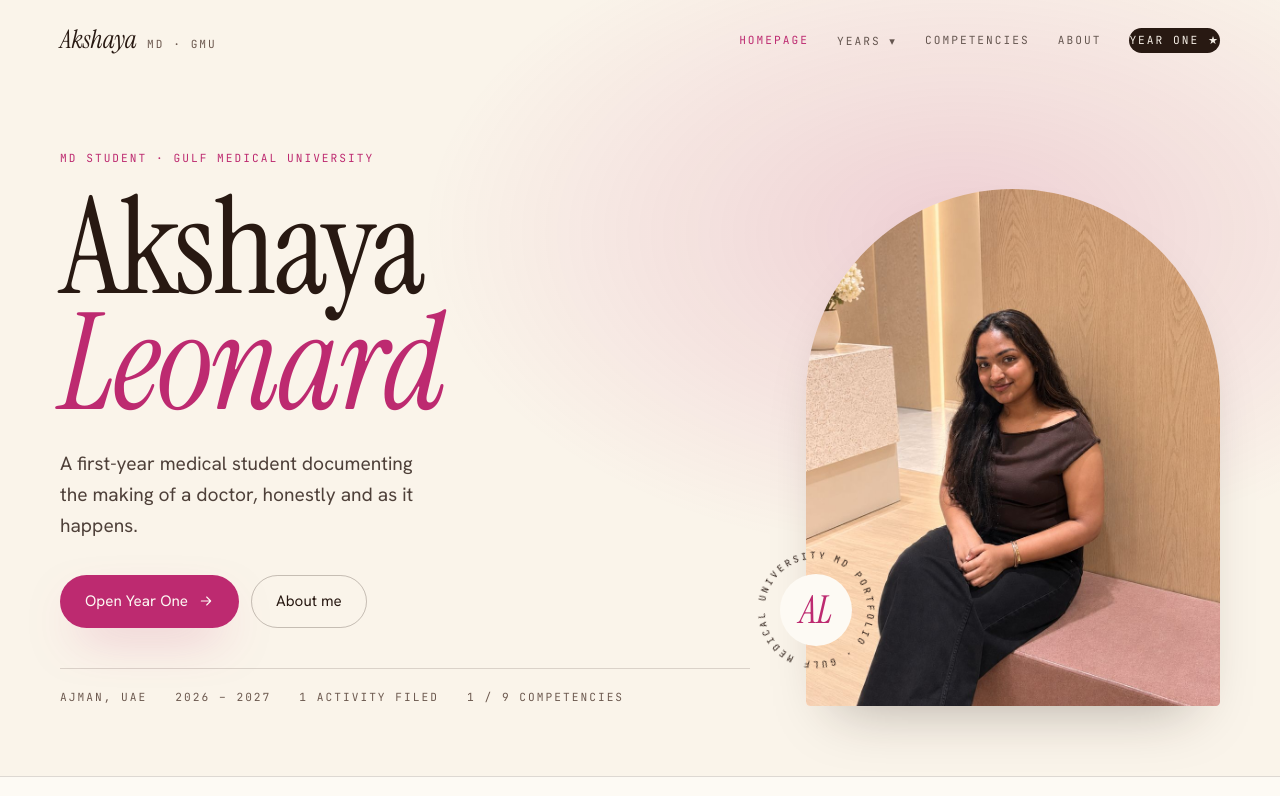
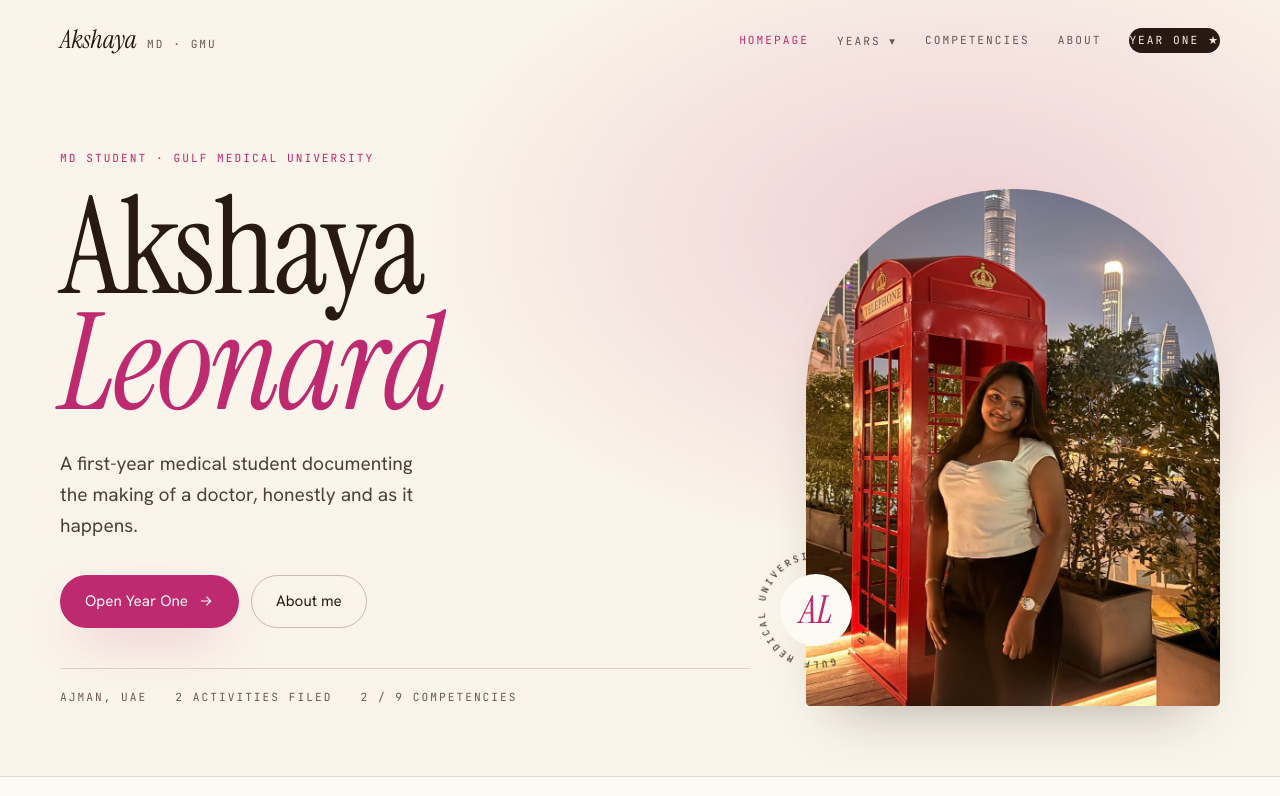
Before and after one commit to akshayaleonard/akshayaleonard.github.io, a plain HTML site: page index.html in a window 1280 px wide. Shown: the top 796 px of the page. Drawn offline with Linux system fonts and the light colour scheme.

Commit message:
Add HAYAT Program, new photos; tidy homepage and evidence labels
Co-Authored-By: Claude Opus 5.5 <noreply@anthropic.com>
Claude-Session: https://claude.ai/code/session_016U7jUmg84nrgzTLdzz9V8j

```diff
--- a/content/activities.json
+++ b/content/activities.json
@@ -8,7 +8,7 @@
     "location": "College of Medicine, Gulf Medical University, Ajman",
     "role": "Organizing team member: event banner design, photography and timing the plank competition",
     "featured": true,
-    "cover": "/uploads/world-anatomy-day-team.jpg",
+    "cover": "/uploads/world-anatomy-day-banner.jpg",
     "description": "Gulf Medical University's College of Medicine marked World Anatomy Day on its campus in Ajman on 15 October 2026. The day was dedicated to Andreas Vesalius, the father of modern anatomy, and the year 2026 had the theme of “Anatomy for All”.\n\nAs part of a team of eight, I helped organize the event, which welcomed visiting high school students. Our main activity was a plank competition. High school students held a plank for as long as they could, and the student who held it the longest won. As they played, my team members explained the muscles involved in holding the plank to the students using an abdominal model.\n\nI designed the event banner, took photographs of the competition, and timed the participants. The plank competition demonstrated creativity, by turning an anatomy concept into a fun interactive game that students could understand and enjoy. This was also my first experience coordinating an event at the university and with high school students.",
     "takeaway": "Anatomy becomes unforgettable the moment you make it something people can feel.",
     "gibbs": {
@@ -22,28 +22,68 @@
     "evidence": [
       {
         "title": "Certificate of Appreciation: World Anatomy Day",
-        "issuer": "College of Medicine, Gulf Medical University",
-        "date": "15 October 2026",
-        "note": "Awarded for organizing World Anatomy Day. Signed by Prof. Manda Venkatramana, Chancellor.",
+        "issuer": "",
+        "date": "",
+        "note": "Awarded for organizing World Anatomy Day.",
         "image": "/uploads/world-anatomy-day-certificate.jpg",
         "file": "/uploads/world-anatomy-day-certificate.pdf"
       },
       {
+        "title": "The banner I designed",
+        "issuer": "",
+        "date": "",
+        "note": "Holding the World Anatomy Day banner at the event.",
+        "image": "/uploads/world-anatomy-day-banner.jpg",
+        "file": ""
+      },
+      {
         "title": "World Anatomy Day: Event Invitation",
-        "issuer": "Anatomy Discipline, Department of Biomedical Sciences",
-        "date": "15 October 2026 · Library Foyer, GMU",
-        "note": "Official event poster for the educational program organised by the MD program.",
+        "issuer": "",
+        "date": "",
+        "note": "Official event poster.",
         "image": "/uploads/world-anatomy-day-poster.jpg",
         "file": ""
       },
       {
         "title": "Behind the scenes: making the banner",
-        "issuer": "Organizing team",
-        "date": "October 2026",
-        "note": "Preparing the event banner with fellow organizers.",
+        "issuer": "",
+        "date": "",
+        "note": "Preparing the banner with fellow organizers.",
         "image": "/uploads/world-anatomy-day-team.jpg",
         "file": ""
       }
     ]
+  },
+  {
+    "title": "HAYAT Program: Organ Donation Awareness",
+    "year": "1",
+    "semester": "1",
+    "competency": "self-profession-enhancer",
+    "date": "30 September 2026",
+    "location": "Gulf Medical University, Ajman",
+    "role": "Participant",
+    "featured": false,
+    "cover": "",
+    "description": "On 30 September 2026, I attended a public awareness lecture on the UAE's national HAYAT Organ Donation and Transplant Program at Gulf Medical University, Ajman. The College of Medicine organized it through its Community Engagement Committee, in collaboration with Thumbay University Hospital, and about 235 students attended. Two experts from the Ministry of Health and Prevention, Dr. Raghad Najm Al-Juboori and Anan P., explained the organ donation process, the national transplantation framework, and how healthcare professionals can address misconceptions and support informed decisions. I was inspired to see how the HAYAT Program has saved the lives of so many people, and it showed me the role future doctors can play in encouraging donation.",
+    "takeaway": "",
+    "gibbs": {},
+    "evidence": [
+      {
+        "title": "Certificate of Appreciation: HAYAT Program",
+        "issuer": "",
+        "date": "",
+        "note": "From the Ministry of Health and Prevention, Ajman office.",
+        "image": "/uploads/hayat-certificate-of-appreciation.jpg",
+        "file": "/uploads/hayat-certificate-of-appreciation.pdf"
+      },
+      {
+        "title": "Certificate of Participation: HAYAT Program",
+        "issuer": "",
+        "date": "",
+        "note": "From Gulf Medical University.",
+        "image": "/uploads/hayat-participation-certificate.jpg",
+        "file": "/uploads/hayat-participation-certificate.pdf"
+      }
+    ]
   }
 ]
--- a/content/moments.json
+++ b/content/moments.json
@@ -4,7 +4,7 @@
     "date": "Sep 2026",
     "title": "Joining Gulf Medical University",
     "text": "Starting the MD program in Ajman, the first page of a very long book.",
-    "image": "/uploads/white-coat.jpg",
+    "image": "/uploads/joining-gmu.jpg",
     "activity": ""
   },
   {
@@ -20,7 +20,7 @@
     "date": "15 Oct 2026",
     "title": "World Anatomy Day",
     "text": "Organizing the plank competition for visiting high school students.",
-    "image": "/uploads/world-anatomy-day-team.jpg",
+    "image": "/uploads/world-anatomy-day-banner.jpg",
     "activity": "World Anatomy Day 2026: Anatomy for All"
   }
 ]
--- a/content/site.json
+++ b/content/site.json
@@ -1,5 +1,5 @@
 {
-  "homepage_photo": "/uploads/seated-portrait.jpg",
+  "homepage_photo": "/uploads/homepage-photo.jpg",
   "intro_photo": "/uploads/white-coat.jpg",
   "about_photo": "/uploads/white-coat-flowers.jpg"
 }
--- a/index.html
+++ b/index.html
@@ -251,7 +251,7 @@ main{min-height:70vh}
 .chip:hover{border-color:var(--rose);color:var(--rose)}
 .chip.on{background:var(--ink);color:var(--ink-on);border-color:var(--ink)}
 .chip .n{font-family:var(--font-mono);font-size:.7rem;opacity:.7}
-.chip.empty{opacity:.45}
+.chip.none{opacity:.45}
 .elist{display:grid;gap:22px}
 .ecard{display:grid;grid-template-columns:240px 1fr auto;gap:30px;align-items:center;text-decoration:none;background:var(--card);border:1px solid var(--line);border-radius:28px;padding:16px 28px 16px 16px;transition:transform .6s var(--ease),box-shadow .6s var(--ease),border-color .4s}
 .ecard:hover{transform:translateY(-4px);box-shadow:var(--shadow-soft);border-color:var(--rose)}
@@ -285,6 +285,9 @@ main{min-height:70vh}
 .e-body{display:grid;grid-template-columns:.42fr .58fr;gap:64px;align-items:start}
 .e-body .arch{aspect-ratio:4/5;box-shadow:var(--shadow-soft);position:sticky;top:110px}
 .e-body .arch img{width:100%;height:100%;object-fit:cover}
+.docframe{background:var(--card);border:1px solid var(--line);border-radius:20px;padding:12px;box-shadow:var(--shadow-soft);position:sticky;top:110px;rotate:-1.5deg}
+.docframe img{width:100%;border-radius:10px}
+@media (max-width:860px){.docframe{position:static;max-width:420px}}
 .prose{display:grid;gap:20px;font-size:1.13rem;line-height:1.72;max-width:65ch;color:color-mix(in oklab,var(--ink) 88%,transparent)}
 .prose p:first-child::first-letter{font-family:var(--font-display);font-size:4.6rem;float:left;line-height:.8;padding:8px 10px 0 0;color:var(--rose)}
 .pull{font-family:var(--font-display);font-style:italic;font-size:clamp(2rem,4vw,3.2rem);line-height:1.12;max-width:26ch;margin:0 auto;text-align:center}
@@ -510,7 +513,7 @@ window.addEventListener("hashchange",function(){FILTER=null;render();});
 function hdr(r){
   var on=function(v){return r.v===v?" on":"";};
   var yrOn=(r.v==="year"||r.v==="sem"||r.v==="entry")?" on":"";
-  var menu=YEAR_WORDS.map(function(w,i){var n=STATE.entries.filter(function(e){return e.year===i+1;}).length;return '<a href="#year-'+(i+1)+'"><span>Year '+w+'</span><span class="eyebrow muted">'+(n?n+' filed':acad(i+1))+'</span></a>';}).join("");
+  var menu=YEAR_WORDS.map(function(w,i){var n=STATE.entries.filter(function(e){return e.year===i+1;}).length;return '<a href="#year-'+(i+1)+'"><span>Year '+w+'</span><span class="eyebrow muted">'+(n?n+' filed':'')+'</span></a>';}).join("");
   var mobYrs=YEAR_WORDS.map(function(w,i){return '<a href="#year-'+(i+1)+'">'+(i+1)+'</a>';}).join("");
   return '<header class="hdr" id="hdr"><div class="wrap">'+
     '<a class="brand" href="#home"><b>Akshaya</b><span class="eyebrow muted">MD · GMU</span></a>'+
@@ -554,8 +557,8 @@ function vHome(){
       '<h1 style="margin-top:22px">Akshaya<br><em>Leonard</em></h1>'+
       '<p class="lede">'+esc(PROFILE.tagline)+'</p>'+
       '<div class="ctas"><a class="btn btn-rose" href="#year-'+CURRENT_YEAR+'">Open Year '+YEAR_WORDS[CURRENT_YEAR-1]+' '+ICON.right+'</a><a class="btn btn-quiet" href="#about">About me</a></div>'+
-      '<div class="meta-row"><span class="eyebrow muted">'+esc(PROFILE.city)+'</span><span class="eyebrow muted">'+acad(CURRENT_YEAR)+'</span><span class="eyebrow muted">'+total+' '+(total===1?'activity':'activities')+' filed</span><span class="eyebrow muted">'+covered+' / 9 competencies</span></div></div>'+
-      '<div class="hero-photo">'+(heroImg?'<div class="arch"><img src="'+esc(heroImg)+'" alt="Portrait of Akshaya Leonard"></div>':'<div class="arch grain" style="aspect-ratio:4/5;background:linear-gradient(160deg,var(--sand),var(--oak))"></div>')+
+      '<div class="meta-row"><span class="eyebrow muted">'+esc(PROFILE.city)+'</span><span class="eyebrow muted">'+total+' '+(total===1?'activity':'activities')+' filed</span><span class="eyebrow muted">'+covered+' / 9 competencies</span></div></div>'+
+      '<div class="hero-photo">'+(heroImg?'<div class="arch"><img src="'+esc(heroImg)+'" alt="Akshaya Leonard"></div>':'<div class="arch grain" style="aspect-ratio:4/5;background:linear-gradient(160deg,var(--sand),var(--oak))"></div>')+
       '<div class="badge"><svg viewBox="0 0 200 200"><defs><path id="bc" d="M100,100 m-78,0 a78,78 0 1,1 156,0 a78,78 0 1,1 -156,0"/></defs><text style="font-family:var(--font-mono);font-size:14px;letter-spacing:.3em;text-transform:uppercase;fill:currentColor"><textPath href="#bc">MD Portfolio · Gulf Medical University · </textPath></text></svg><span>AL</span></div></div>'+
     '</div></div></section>';
   s+='<div class="marquee" aria-hidden="true"><div class="track">'+[0,1].map(function(){return COMPS.map(function(c){return '<span>'+esc(c.title)+'<i>✦</i></span>';}).join("");}).join("")+'</div></div>';
@@ -566,7 +569,7 @@ function vHome(){
   for(var y=1;y<=6;y++){
     var s1=entriesIn(y,1).length,s2=entriesIn(y,2).length;
     s+='<a class="yr'+(y===CURRENT_YEAR?' now':'')+'" href="#year-'+y+'" data-cursor="Open">'+(y===CURRENT_YEAR?'<span class="now-tag eyebrow">Now</span>':'')+
-      '<span class="num">'+pad(y)+'</span><div><h3>Year '+YEAR_WORDS[y-1]+'</h3><p class="eyebrow muted" style="margin-top:6px">'+acad(y)+'</p></div>'+
+      '<span class="num">'+pad(y)+'</span><div><h3>Year '+YEAR_WORDS[y-1]+'</h3></div>'+
       '<div class="sems"><span class="'+(s1?'has':'')+'">Sem 1'+(s1?' · '+s1:'')+'</span><span class="'+(s2?'has':'')+'">Sem 2'+(s2?' · '+s2:'')+'</span></div></a>';
   }
   s+='</div></div></section>';
@@ -668,7 +671,7 @@ function vSem(y,sem){
     '<p class="sub">'+list.length+' '+(list.length===1?'activity':'activities')+' filed, covering '+Object.keys(counts).length+' of the 9 competencies.</p></div></section>';
   s+='<section style="padding-bottom:40px"><div class="wrap">';
   s+='<div class="filters" role="group" aria-label="Filter by competency"><button class="chip'+(!FILTER?' on':'')+'" data-f="">All <span class="n">'+list.length+'</span></button>'+
-    COMPS.map(function(c){return '<button class="chip'+(FILTER===c.slug?' on':'')+(counts[c.slug]?'':' empty')+'" data-f="'+c.slug+'" title="'+esc(c.title)+'">'+esc(c.title)+' <span class="n">'+(counts[c.slug]||0)+'</span></button>';}).join("")+'</div>';
+    COMPS.map(function(c){return '<button class="chip'+(FILTER===c.slug?' on':'')+(counts[c.slug]?'':' none')+'" data-f="'+c.slug+'" title="'+esc(c.title)+'">'+esc(c.title)+' <span class="n">'+(counts[c.slug]||0)+'</span></button>';}).join("")+'</div>';
   s+='<div class="elist">';
   if(EDIT.on) s+='<button class="add-card" id="addEntry">+ Add an activity<small>Pick the competency, write it up, and drop in your certificates or photos.</small></button>';
   if(shown.length) s+=shown.map(ecard).join("");
@@ -692,15 +695,16 @@ function vEntry(id){
     '<div class="e-meta"><div><p class="eyebrow muted">Date</p><p>'+esc(e.date||"—")+'</p></div><div><p class="eyebrow muted">Where</p><p>'+esc(e.location||"—")+'</p></div><div><p class="eyebrow muted">My role</p><p>'+esc(e.role||"—")+'</p></div><div><p class="eyebrow muted">Filed under</p><p>'+yearLabel(e.year)+' · Semester '+e.sem+'<br>'+esc(c.title)+'</p></div></div>'+
     (EDIT.on?'<div class="edit-bar"><button class="btn btn-ink btn-sm" id="editEntry">Edit this activity</button><button class="btn btn-quiet btn-sm" id="delEntry">Delete</button></div>':'')+
     '</div></section>';
-  s+='<section class="sec" style="padding-top:40px"><div class="wrap"><div class="e-body">'+(img?'<div class="arch"><img src="'+esc(img)+'" alt=""></div>':'<div></div>')+
+  var side = e.cover ? '<div class="arch"><img src="'+esc(e.cover)+'" alt=""></div>' : (img ? '<div class="docframe"><img src="'+esc(img)+'" alt=""></div>' : '<div></div>');
+  s+='<section class="sec" style="padding-top:40px"><div class="wrap"><div class="e-body">'+side+
     '<div><p class="eyebrow rose" style="margin-bottom:22px">The activity</p><div class="prose">'+(e.activity||[]).map(function(p){return '<p>'+esc(p)+'</p>';}).join("")+'</div></div></div></div></section>';
   if(e.takeaway) s+='<section style="padding:40px 0 90px"><div class="wrap"><p class="pull">'+esc(e.takeaway)+'</p></div></section>';
   if(e.gibbs && STAGES.some(function(st){return (e.gibbs[st]||[]).length;})){
-    s+='<section class="sec grain" style="background:var(--card);border-block:1px solid var(--line)"><div class="wrap"><div class="sec-head"><div><p class="eyebrow rose">Gibbs reflective cycle (1988)</p><h2 style="margin-top:14px">Reflecting, <em>stage by stage</em></h2></div><p class="muted">Click a stage on the wheel, use the arrow keys, or read all six in order.</p></div><div id="gibbsMount"></div></div></section>';
+    s+='<section class="sec grain" style="background:var(--card);border-block:1px solid var(--line)"><div class="wrap"><div class="sec-head"><div><p class="eyebrow rose">Gibbs reflective cycle</p><h2 style="margin-top:14px">Reflecting, <em>stage by stage</em></h2></div><p class="muted">Click a stage on the wheel, use the arrow keys, or read all six in order.</p></div><div id="gibbsMount"></div></div></section>';
   }
   if((e.evidence||[]).length){
     s+='<section class="sec"><div class="wrap"><div class="sec-head"><div><p class="eyebrow rose">Evidence</p><h2 style="margin-top:14px">Certificates <em>&amp; records</em></h2></div><p class="muted">Click any item to view it full size'+(e.evidence.some(function(v){return v.file;})?' or open the original PDF':'')+'.</p></div><div class="egrid">'+
-      e.evidence.map(function(v,i){return '<button class="ev" data-ev="'+i+'" data-cursor="View"><div class="fr"><div class="ph">'+(v.image?'<img src="'+esc(v.image)+'" alt="'+esc(v.title)+'" loading="lazy">':'<span class="pdf">PDF</span>')+'</div></div><p class="eyebrow muted" style="margin-top:16px">'+esc(v.date||"")+'</p><h4>'+esc(v.title||"Evidence")+'</h4><p class="muted" style="font-size:.92rem;margin-top:4px">'+esc(v.issuer||"")+'</p></button>';}).join("")+
+      e.evidence.map(function(v,i){return '<button class="ev" data-ev="'+i+'" data-cursor="View"><div class="fr"><div class="ph">'+(v.image?'<img src="'+esc(v.image)+'" alt="'+esc(v.title)+'" loading="lazy">':'<span class="pdf">PDF</span>')+'</div></div>'+(v.date?'<p class="eyebrow muted" style="margin-top:16px">'+esc(v.date)+'</p>':'<div style="height:4px"></div>')+'<h4>'+esc(v.title||"Evidence")+'</h4>'+(v.issuer?'<p class="muted" style="font-size:.92rem;margin-top:4px">'+esc(v.issuer)+'</p>':'')+'</button>';}).join("")+
       '</div></div></section>';
   }
   s+='<section style="padding-bottom:60px"><div class="wrap"><div class="pager"><a href="#year-'+e.year+'-sem-'+e.sem+'"><span class="eyebrow muted">← Back</span><span>'+yearLabel(e.year)+' · Semester '+e.sem+'</span></a><a href="#competencies"><span class="eyebrow muted">See all →</span><span>Competencies</span></a></div></div></section>';
```
Also changed, not shown: uploads/hayat-certificate-of-appreciation.jpg (added), uploads/hayat-participation-certificate.jpg (added), uploads/homepage-photo.jpg (added), uploads/joining-gmu.jpg (added), uploads/seated-portrait.jpg (deleted), uploads/world-anatomy-day-banner.jpg (added), 2 other files.
